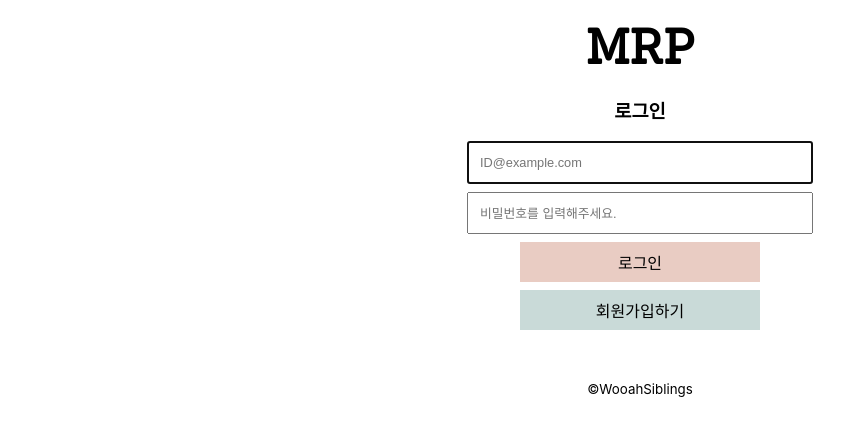
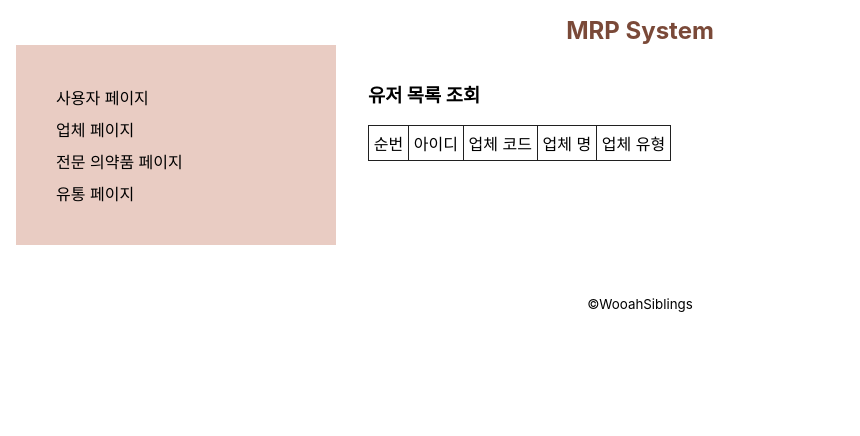
Before and after one commit to Seongjun-Moon/MRP, a React (Create React App) app in the folder web/: page /#/ in a window 1280 px wide. Shown: the top 436 px of the page, without its empty margins (0-860 px from the left). Built offline with nearby package versions, Linux system fonts and the light colour scheme.

Commit message:
Add table border and fix input style

```diff
--- a/web/src/App.js
+++ b/web/src/App.js
@@ -9,7 +9,7 @@ function App() {
     setIsLoggedin(!isLoggedIn);
   };
 
-  return <div>{isLoggedIn ? <Main /> : <Welcome login={login} />}</div>;
+  return <div>{!isLoggedIn ? <Main /> : <Welcome login={login} />}</div>;
 }
 
 export default App;
--- a/web/src/components/company-page.jsx
+++ b/web/src/components/company-page.jsx
@@ -78,7 +78,9 @@ function CompanyPage(props) {
             <option value="pharmacy">약국</option>
           </select>
           <br />
-          <button type="submit">업체 등록</button>
+          <button type="submit" className="main-btn">
+            업체 등록
+          </button>
         </form>
       </div>
     </div>
--- a/web/src/components/medicine-page.jsx
+++ b/web/src/components/medicine-page.jsx
@@ -55,8 +55,8 @@ function MedicinePage(props) {
   };
 
   return (
-    <>
-      <article className="medicine">
+    <section className="medicine">
+      <article className="medicine-list">
         <h3>의약품 목록 조회</h3>
         <table>
           <thead>
@@ -87,9 +87,10 @@ function MedicinePage(props) {
           </tbody>
         </table>
       </article>
+
       <article>
         <h3>의약품 정보 등록</h3>
-        <form action="" onSubmit={createMedicineInfo}>
+        <form action="" className="medicine-form" onSubmit={createMedicineInfo}>
           <label htmlFor="mediCode">의약품 표준코드</label>
           <input
             type="text"
@@ -153,10 +154,12 @@ function MedicinePage(props) {
             ref={(ref) => (cancelDate = ref)}
             required
           />
-          <button type="submit">등록</button>
+          <button type="submit" className="main-btn">
+            등록
+          </button>
         </form>
       </article>
-    </>
+    </section>
   );
 }
 
--- a/web/src/scss/App.scss
+++ b/web/src/scss/App.scss
@@ -18,6 +18,13 @@ body {
 }
 
 table {
+  border-collapse: collapse;
+
+  th,
+  td {
+    border: 1px solid $black;
+  }
+
   td {
     padding: 0.3rem;
   }
@@ -25,6 +32,7 @@ table {
 
 label {
   display: block;
+  margin: 1rem auto 0.5rem auto;
 }
 
 // Custom Input
@@ -33,13 +41,17 @@ input {
   width: 20rem;
   height: 2rem;
   padding: 0.2rem 0.7rem;
-  margin: 0.5rem auto;
+  margin: 0.5rem 0;
   font-size: 0.8rem;
 }
 //
 
 select {
   display: block;
+  width: 20rem;
+  height: 2rem;
+  padding: 0.2rem 0.7rem;
+  margin: 0.5rem 0;
 }
 
 ul,
--- a/web/src/scss/components.scss
+++ b/web/src/scss/components.scss
@@ -12,6 +12,16 @@
 }
 
 .main {
-  background-color: $mint;
+  // background-color: $mint;
   padding: 1rem 2rem;
 }
+
+.medicine {
+  &-form {
+    width: 80%;
+
+    input {
+      margin: 0;
+    }
+  }
+}
--- a/web/src/scss/pages.scss
+++ b/web/src/scss/pages.scss
@@ -28,4 +28,12 @@
     font-size: 3rem;
     font-weight: 700;
   }
+
+  input {
+    margin: 0 auto;
+  }
+
+  button {
+    margin: 0 auto;
+  }
 }
--- a/web/src/scss/variables.scss
+++ b/web/src/scss/variables.scss
@@ -4,6 +4,8 @@ $pink: #e9ccc3;
 $dark-pink: #cab1a9;
 $mint: #c9dad8;
 $dark-mint: #bdcac9;
+
+$black: #202020;
 
 // Font
 
@@ -13,7 +15,7 @@ $Sanchez: "Sanchez", serif;
 
 .main-btn {
   display: block;
-  margin: 0.5rem auto;
+  margin: 0.5rem 0;
   width: 15rem;
   height: 2.5rem;
   text-align: center;
@@ -30,7 +32,7 @@ $Sanchez: "Sanchez", serif;
 
 .sub-btn {
   display: block;
-  margin: 0.5rem auto;
+  margin: 0.5rem 0;
   width: 15rem;
   height: 2.5rem;
   text-align: center;
@@ -44,9 +46,3 @@ $Sanchez: "Sanchez", serif;
     background-color: $dark-mint;
   }
 }
-
-.tb-border {
-  padding: 1.5rem 0;
-  border-top: 1px solid #202020;
-  border-bottom: 1px solid #202020;
-}
```
